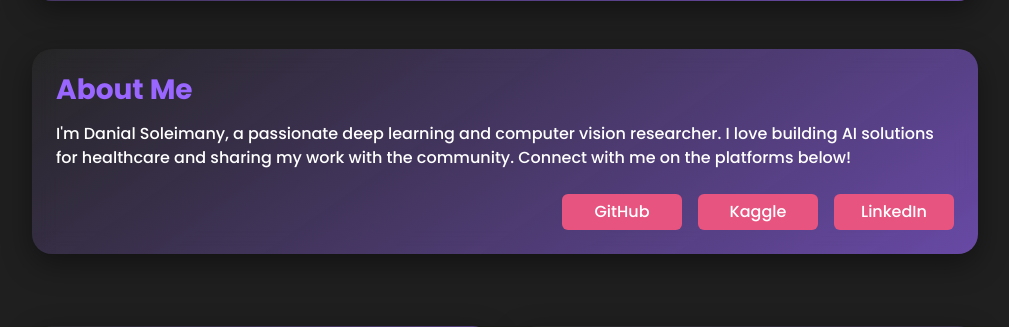
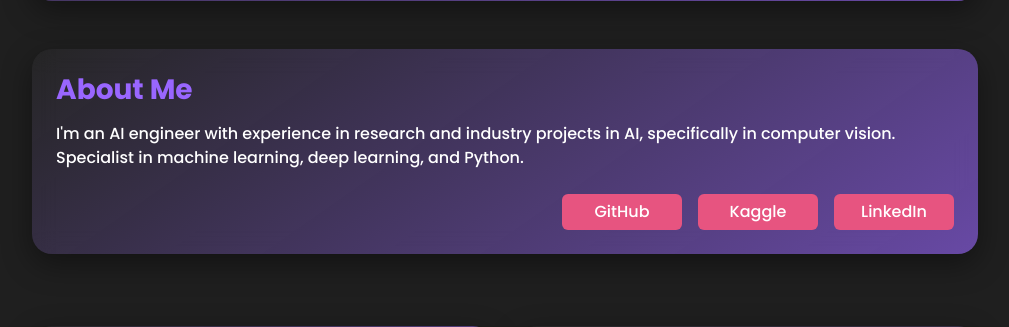
Before and after one commit to DanialSoleimany/YOLOv12-Tooth-Cavity-Detection, a Flask app: page / in a window 1280 px wide. Shown: the part 634-961 px from the top of the page, without its empty margins (258-1267 px from the left). Run offline with Flask 3, Linux system fonts and the light colour scheme.

Commit message:
About me updated

```diff
--- a/templates/index.html
+++ b/templates/index.html
@@ -50,7 +50,7 @@
         <div class="col-12">
           <div class="card p-4 mb-4 text-start">
             <h3 class="mb-3" style="font-weight:700; color:#9966ff;">About Me</h3>
-            <p class="mb-4">I'm Danial Soleimany, a passionate deep learning and computer vision researcher. I love building AI solutions for healthcare and sharing my work with the community. Connect with me on the platforms below!</p>
+            <p class="mb-4">I'm an AI engineer with experience in research and industry projects in AI, specifically in computer vision. Specialist in machine learning, deep learning, and Python.</p>
             <div class="d-flex gap-3 justify-content-end">
               <a href="https://github.com/DanialSoleimany" target="_blank" class="btn about-btn" style="min-width:120px; font-weight:500; background:#e75480; color:#fff; border:none;">GitHub</a>
               <a href="https://www.kaggle.com/dankok" target="_blank" class="btn about-btn" style="min-width:120px; font-weight:500; background:#e75480; color:#fff; border:none;">Kaggle</a>
```
